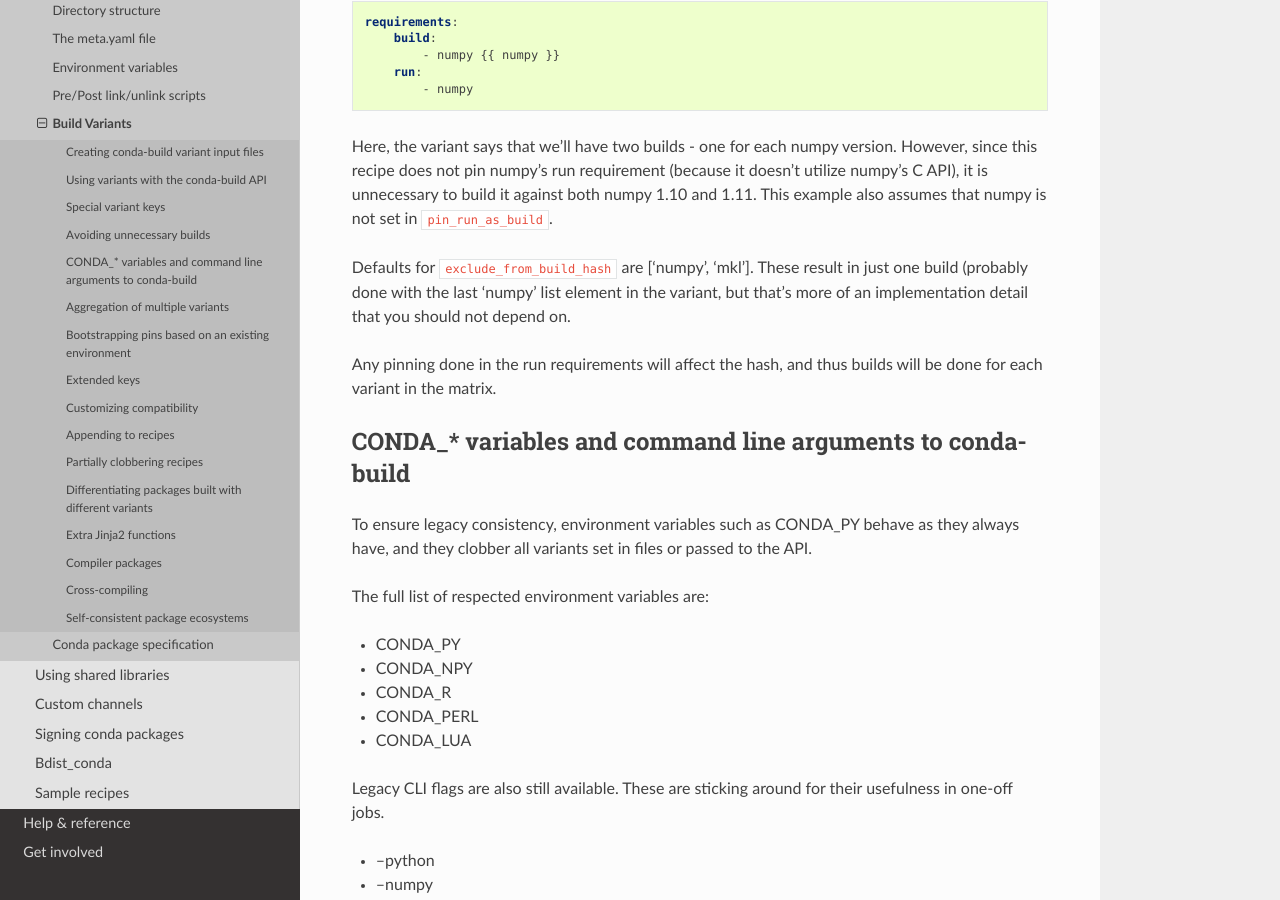
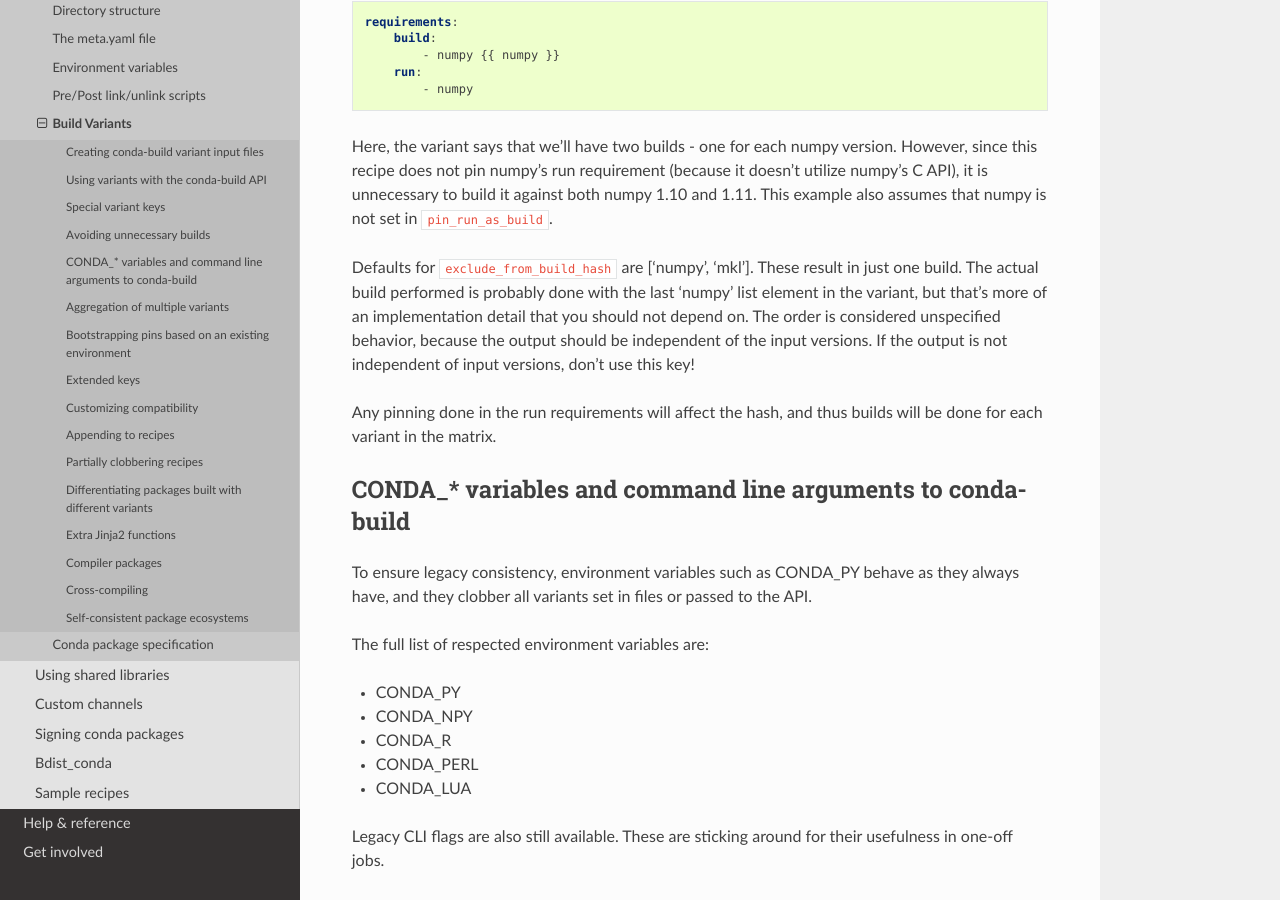
Before and after one commit to conda/conda-docs, a Sphinx documentation site: the page built from docs/source/building/variants.rst, in a window 1280 px wide and 900 px high, scrolled down 2487 px. Built offline with Sphinx 7.4.7 and the Read the Docs theme 2.0.0, drawn with Linux system fonts in a browser that asks for light colours; some of the changed text lies outside the part shown.

Commit message:
more docs on variant pinning

```diff
--- a/docs/source/building/variants.rst
+++ b/docs/source/building/variants.rst
@@ -145,8 +145,11 @@ doesn't utilize numpy's C API), it is unnecessary to build it against both numpy
 ``pin_run_as_build``.
 
 Defaults for ``exclude_from_build_hash`` are ['numpy', 'mkl']. These result in
-just one build (probably done with the last 'numpy' list element in the variant,
-but that's more of an implementation detail that you should not depend on.
+just one build. The actual build performed is probably done with the last
+'numpy' list element in the variant, but that's more of an implementation detail
+that you should not depend on. The order is considered unspecified behavior,
+because the output should be independent of the input versions. If the output is
+not independent of input versions, don't use this key!
 
 Any pinning done in the run requirements will affect the hash, and thus builds will
 be done for each variant in the matrix.
```
Also changed, not shown: other parts of docs/source/building/variants.rst (+2 -1 lines).
